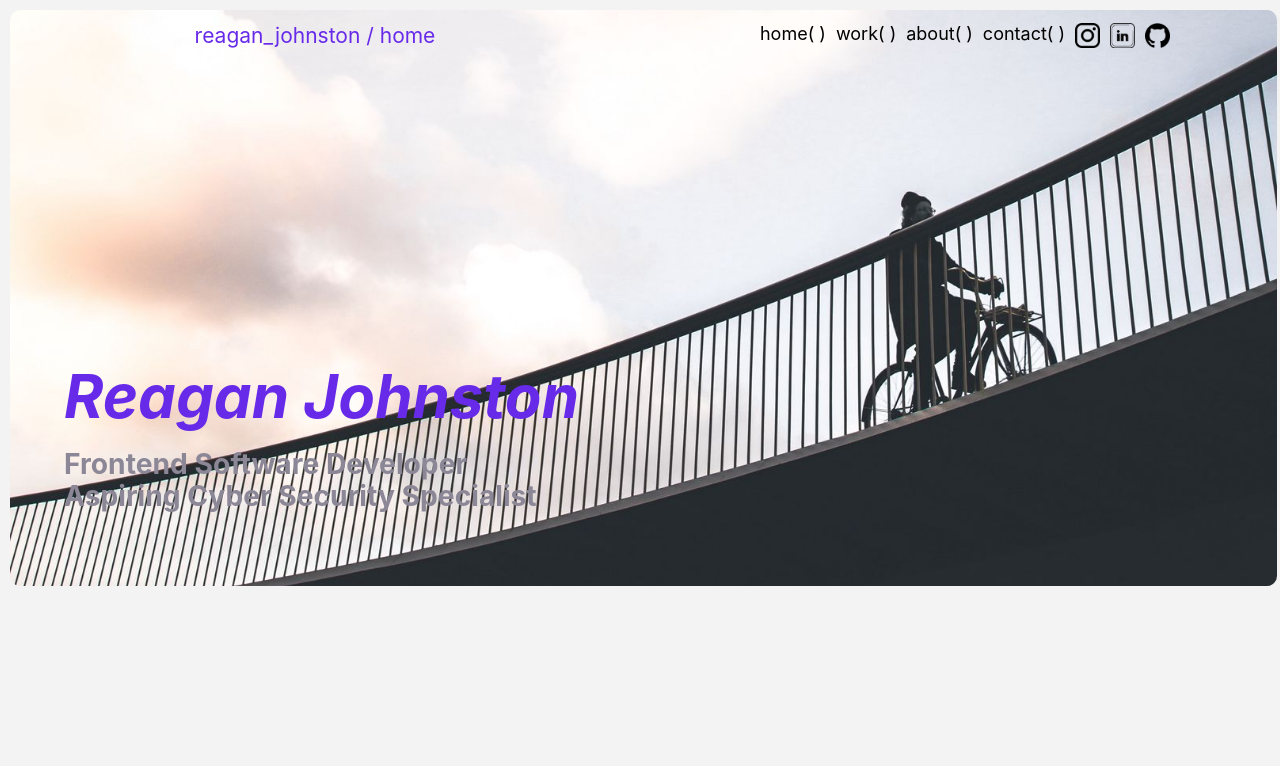
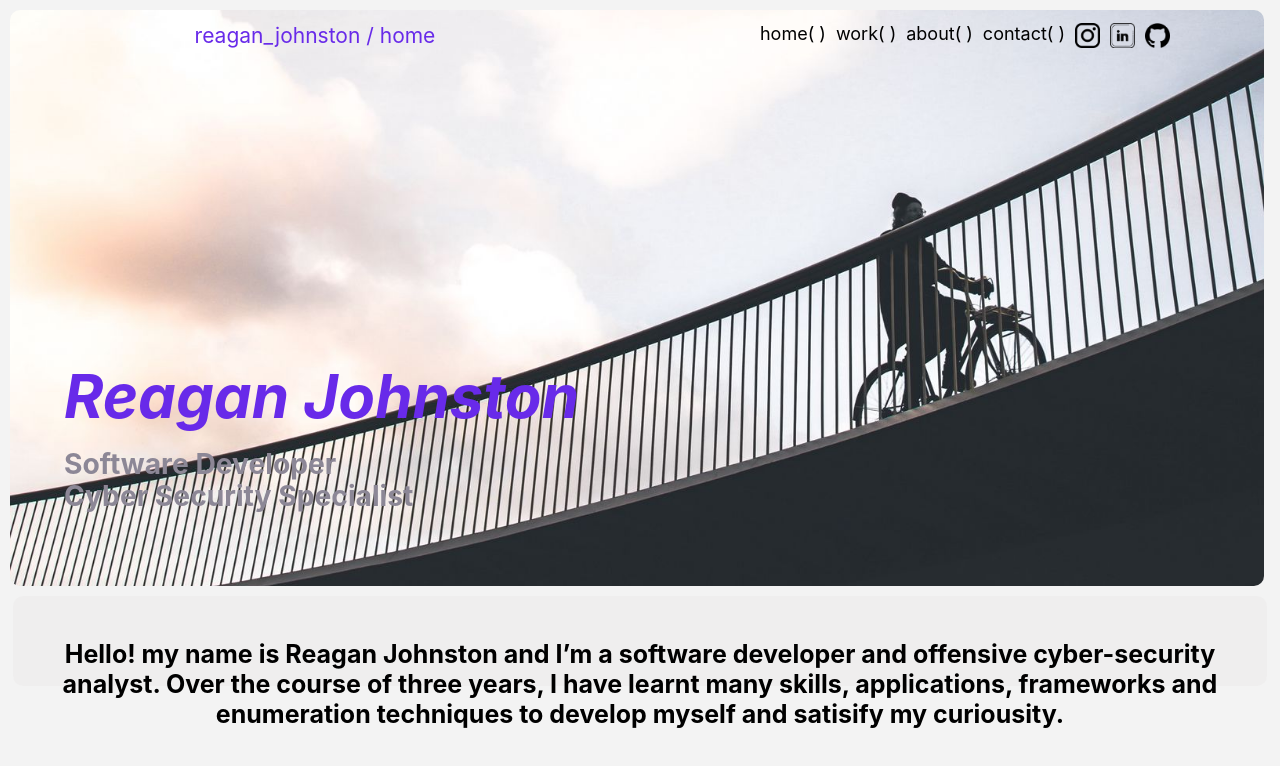
Before and after one commit to ReaganJohnston/Deprecent-portfolio, a React (Create React App) app in the folder portfolio/: page /home in a window 1280 px wide. Shown: the top 766 px of the page. Built offline with nearby package versions, Linux system fonts and the light colour scheme.

Commit message:
adjusted plans, set framework

```diff
--- a/portfolio/src/assets/css/header.css
+++ b/portfolio/src/assets/css/header.css
@@ -8,7 +8,6 @@
   border-radius: 5px;
   top: 0px;
 }
-
 
 .header-title{
   color: #682ae9;
@@ -36,3 +35,20 @@
   top: 54%;
   list-style-type: none;
 }
+
+
+.body-card{
+  align-items: center;
+}
+.body-frameworks{
+  background-color: rgb(58, 56, 56);
+  border-radius: 10px 10px 10px 10px;
+  vertical-align: middle;
+}
+
+.card-description{
+  transition: 0.3s;
+  padding: 10px 10px 10px;
+  border-radius: 5px;
+  top: 0px;
+}
--- a/portfolio/src/assets/css/homepage.css
+++ b/portfolio/src/assets/css/homepage.css
@@ -0,0 +1,23 @@
+.body-card{
+  display: flex;
+  justify-content: center;
+}
+
+.bodyFrameworks{
+  display: flex;
+  justify-content: center;
+  background-color: rgba(238, 237, 237, 0.651);
+  border-radius: 10px 10px 10px 10px;
+}
+.card-description{
+  transition: 0.3s;
+  padding: 10px 10px 10px;
+  border-radius: 5px;
+  top: 0
+}
+
+.card-description h4{
+  color: black;
+  font-size: 25px;
+  text-align: center;
+}
--- a/portfolio/src/components/header.js
+++ b/portfolio/src/components/header.js
@@ -12,7 +12,7 @@
 
 
 const imgStyle = {
-  width: '99vw',
+  width: '98vw',
   height: '45vw',
   backgroundImage: `url(${background})`,
   backgroundSize: 'cover',
@@ -32,12 +32,12 @@
         </div>
         <div className="header-sub1">
           <li>
-            <h5>Frontend Software Developer</h5>
+            <h5>Software Developer</h5>
           </li>
         </div>
         <div className="header-sub2">
           <li>
-            <h5>Aspiring Cyber Security Specialist</h5>
+            <h5>Cyber Security Specialist</h5>
           </li>
         </div>
     </div>
--- a/portfolio/src/pages/home.js
+++ b/portfolio/src/pages/home.js
@@ -9,6 +9,11 @@
 import NavigationBar from "./../components/navbar.js";
 import Header from "./../components/header.js"
 
+const imgStyle = {
+  width: '98vw',
+  height: '7vw',
+}
+
 function HomePage(){
   return(
     <>
@@ -16,6 +21,19 @@
     <div class="card-header">
       <Header />
     </div>
+
+    <div class="body-card">
+      <div className="bodyFrameworks"
+        style={imgStyle}>
+        <div className="card-description">
+          <h4>Hello! my name is Reagan Johnston and I’m a software developer and offensive cyber-security analyst.
+            Over the course of three years, I have learnt many skills, applications, frameworks and enumeration techniques to
+            develop myself and satisify my curiousity.</h4>
+        </div>
+      </div>
+    </div>
+
+
     </>
   );
 }
```
Also changed, not shown: portfolio/src/components/navbar.js (+4 -4 lines), portfolio/plans.txt, 1 other file (tests, documents, lock files or other folders).
